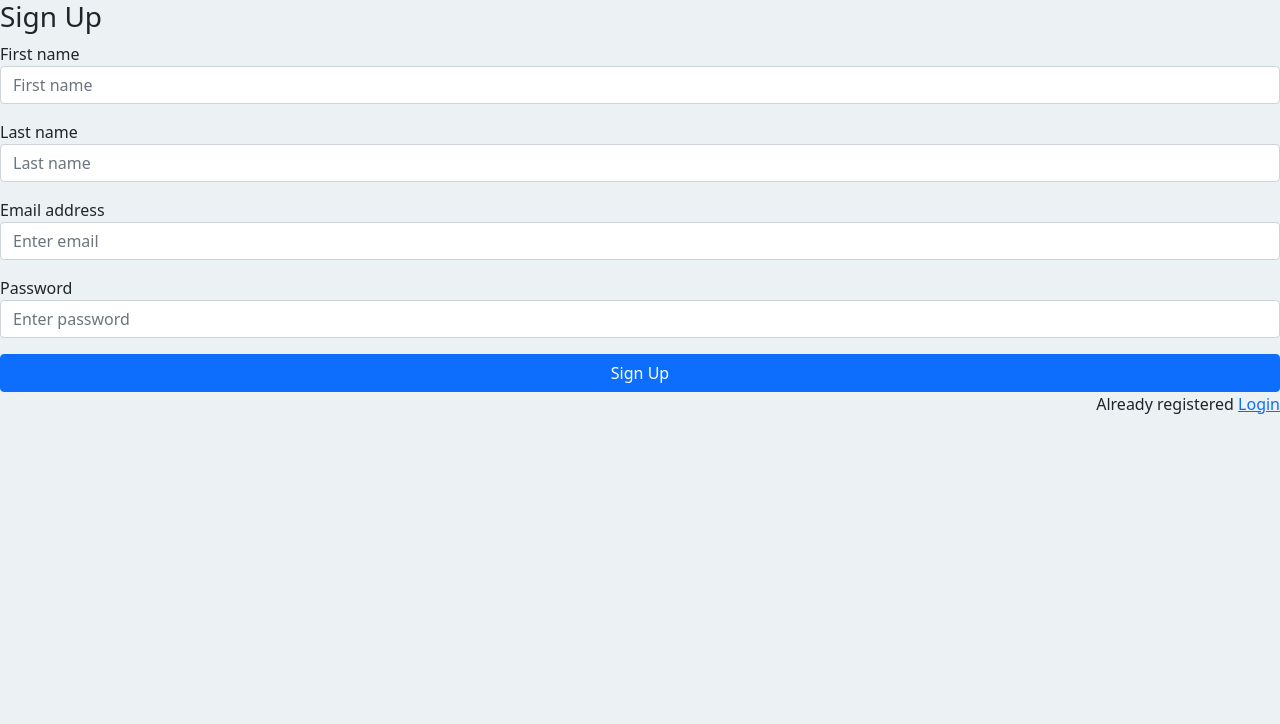
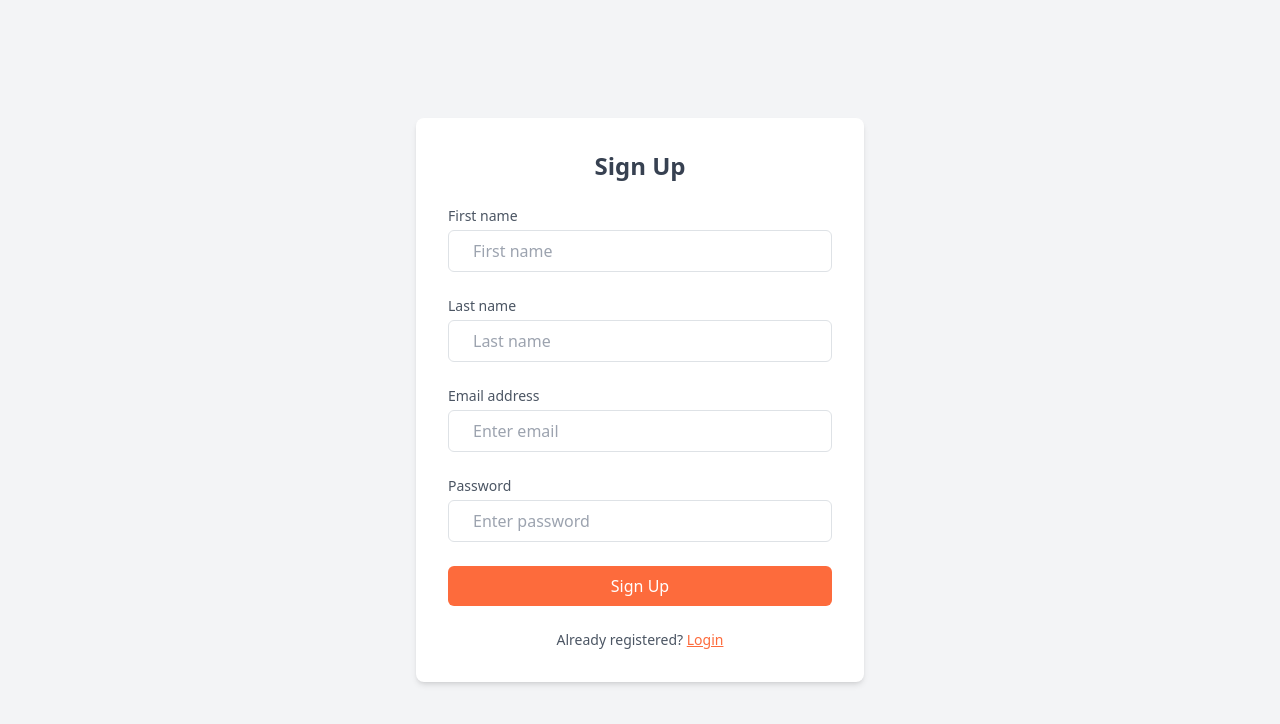
Before and after one commit to JonathanDabre/Email-login, a React (Create React App) app: page /register in a window 1280 px wide. Shown: the top 724 px of the page. Built offline with nearby package versions, Linux system fonts and the light colour scheme; no server answers.

Commit message:
register ui fixed

```diff
--- a/src/components/register.jsx
+++ b/src/components/register.jsx
@@ -31,61 +31,71 @@ function Register() {
   };
 
   return (
-    <form onSubmit={handleRegister}>
-      <h3>Sign Up</h3>
-
-      <div className="mb-3">
-        <label>First name</label>
+    <div className="flex items-center justify-center min-h-screen bg-gray-100">
+      <div className="w-full max-w-md p-8 space-y-6 bg-white rounded-lg shadow-md">
+        <h3 className="text-2xl font-bold text-center text-gray-700">Sign Up</h3>
+        <form onSubmit={handleRegister} className="space-y-6">
+          <div className="flex flex-col">
+            <label className="mb-1 text-sm font-medium text-gray-600">First name</label>
             <input
               type="text"
-          className="form-control"
+              className="px-4 py-2 border border-gray-300 rounded-md focus:ring focus:ring-blue-200 focus:border-blue-500"
               placeholder="First name"
               onChange={(e) => setFname(e.target.value)}
               required
             />
           </div>
 
-      <div className="mb-3">
-        <label>Last name</label>
+          <div className="flex flex-col">
+            <label className="mb-1 text-sm font-medium text-gray-600">Last name</label>
             <input
               type="text"
-          className="form-control"
+              className="px-4 py-2 border border-gray-300 rounded-md focus:ring focus:ring-blue-200 focus:border-blue-500"
               placeholder="Last name"
               onChange={(e) => setLname(e.target.value)}
             />
           </div>
 
-      <div className="mb-3">
-        <label>Email address</label>
+          <div className="flex flex-col">
+            <label className="mb-1 text-sm font-medium text-gray-600">Email address</label>
             <input
               type="email"
-          className="form-control"
+              className="px-4 py-2 border border-gray-300 rounded-md focus:ring focus:ring-blue-200 focus:border-blue-500"
               placeholder="Enter email"
               onChange={(e) => setEmail(e.target.value)}
               required
             />
           </div>
 
-      <div className="mb-3">
-        <label>Password</label>
+          <div className="flex flex-col">
+            <label className="mb-1 text-sm font-medium text-gray-600">Password</label>
             <input
               type="password"
-          className="form-control"
+              className="px-4 py-2 border border-gray-300 rounded-md focus:ring focus:ring-blue-200 focus:border-blue-500"
               placeholder="Enter password"
               onChange={(e) => setPassword(e.target.value)}
               required
             />
           </div>
 
-      <div className="d-grid">
-        <button type="submit" className="btn btn-primary">
+          <div className="flex items-center justify-center">
+            <button
+              type="submit"
+              className="w-full px-4 py-2 text-white bg-[#FD6B3C] rounded-md hover:bg-[#d65429] focus:outline-none focus:ring focus:ring-blue-300"
+            >
               Sign Up
             </button>
           </div>
-      <p className="forgot-password text-right">
-        Already registered <a href="/login">Login</a>
+          <p className="text-sm text-center text-gray-600">
+            Already registered?{" "}
+            <a href="/login" className="font-medium text-[#FD6B3C] hover:text-[#d65429] hover:underline">
+              Login
+            </a>
           </p>
         </form>
+      </div>
+    </div>
   );
 }
+
 export default Register;
```
Lines whose indentation alone changed are shown as unchanged.
